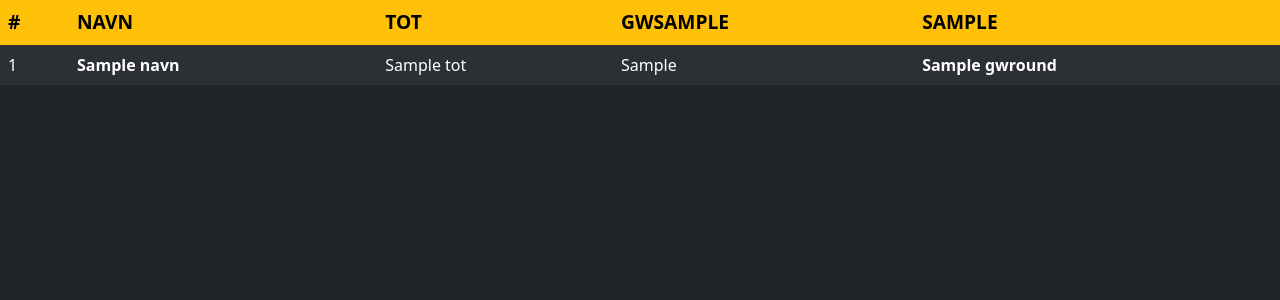
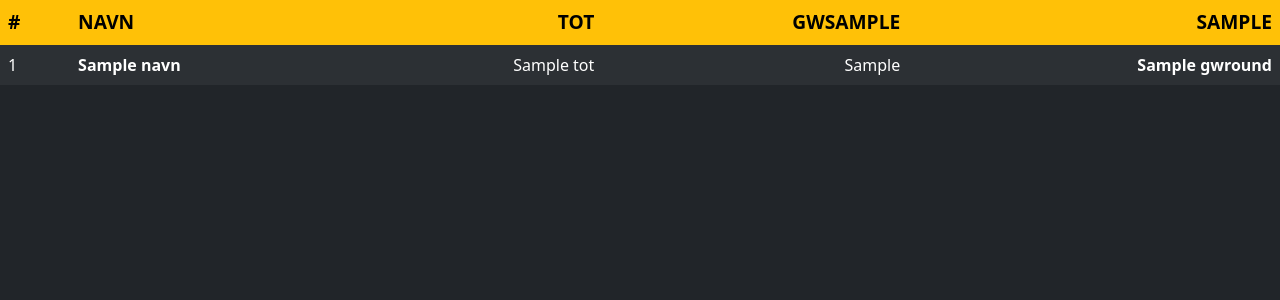
Before and after one commit to simenmadsen/furuligaen.v2, a Flask app: template templates/main_page.html in a window 1280 px wide. Shown: the part 56-356 px from the top of the page. Run offline with Flask 2, Linux system fonts and the light colour scheme; the template is opened without the code that fills it: most values are stand-ins (such as "Sample title", 1, 10 or a date in 2020); parts of the project's set-up code (start-up, migrations or seed data) failed here and were passed over; some libraries are stand-ins or nearby versions.

Commit message:
css-change

```diff
--- a/app.py
+++ b/app.py
@@ -417,7 +417,7 @@ def index():
     gwHead = gwHeader()
 
     data = getTabell()
-    data = data.apply(pd.Series.explode).to_dict(orient='records')
+    data = data.to_dict(orient='records')
     result = render_template('main_page.html', data=data, gwHead = gwHead, thisGw = thisGw, getChip = getChip)
 
     return result
@@ -486,7 +486,11 @@ def vinnere():
         result.columns = ['GW', 'Vinner', 'Poeng']
         return result
 
-    result = render_template('vinnere.html', tables=[getWinners().to_html(classes="table table-dark table-borderless table-striped vinnere", border=0)])
+    data = getWinners()
+
+    data = data.to_dict(orient='records')
+
+    result = render_template('vinnere.html', data = data)
 
     return result
 
--- a/static/css/main.css
+++ b/static/css/main.css
@@ -10,9 +10,11 @@ th {
   background-color: #ffc107 !important;
   color: black;
   font-size: larger;
-  text-align: left !important;
 }
 
+th.number, td.number {
+  text-align: right !important;
+}
 
 h1 {
   color: white;
@@ -31,20 +33,6 @@ p {
 a{
   color: white !important;
   text-decoration: none !important;
-}
-
-td:nth-child(2) {
-  font-weight: bolder;
-  text-align: left;
-
-}
-
-td:last-child {
-  font-weight: bolder;
-}
-
-table.dataframe th:first-child, .dataframe td:first-child {
-  display: none !important;
 }
 
 .col {
@@ -148,13 +136,6 @@ table.transfers {
   text-align: left !important;
 }
 
-table.transfers th:nth-child(1) {
-  text-align: left !important;
-}
-table.transfers th:nth-child(3) {
-  text-align: left !important;
-}
-
 table.transfers td:last-child {
   font-weight: normal;
 }
--- a/templates/base.html
+++ b/templates/base.html
@@ -2,7 +2,7 @@
 <html lang="en">
 <head>
     <link rel="icon" type="image/png" href="/static/furu.ico"/>
-    <link rel="stylesheet" href="/static/css/main.css?v=1.18">
+    <link rel="stylesheet" href="/static/css/main.css?v=1.19">
     <meta name="viewport" content="width=device-width, initial-scale=1.0">
     <link href="https://cdn.jsdelivr.net/npm/bootstrap@5.0.0-beta2/dist/css/bootstrap.min.css" rel="stylesheet" integrity="sha384-BmbxuPwQa2lc/FVzBcNJ7UAyJxM6wuqIj61tLrc4wSX0szH/Ev+nYRRuWlolflfl" crossorigin="anonymous">
     <title>{% block title %} {% endblock %}</title>
--- a/templates/main_page.html
+++ b/templates/main_page.html
@@ -11,30 +11,30 @@
 {% block content %}
 <table class="sortable table table-dark table-borderless table-striped">
     <thead>
-      <th>#</span></th>
+        <th>#</th>
         <th>Navn</th>
-        <th>Tot</th>
-        <th>GW{{thisGw}}</th>
-        <th>{{gwHead}}</th>
+        <th class = "number">Tot</th>
+        <th class = "number">GW{{thisGw}}</th>
+        <th class = "number">{{gwHead}}</th>
 
     </thead>
         {%for obj in data%}
         <tr>
             <td>{{obj.Rank}}</td>
             {% if getChip(obj['Entry']) == 'Bench Boost' %}
-                <td><a href="/{{obj.Entry}}">{{obj.Navn}}&nbsp;&nbsp;<span class="badge bg-danger">BB</span></a></td>
+                <td><b><a href="/{{obj.Entry}}">{{obj.Navn}}&nbsp;&nbsp;<span class="badge bg-danger">BB</span></a></b></td>
             {% elif getChip(obj['Entry']) == 'Triple Cap' %}
-                <td><a href="/{{obj.Entry}}">{{obj.Navn}}&nbsp;&nbsp;<span class="badge bg-danger">TC</span></a></td>
+                <td><b><a href="/{{obj.Entry}}">{{obj.Navn}}&nbsp;&nbsp;<span class="badge bg-danger">TC</span></a></b></td>
             {% elif getChip(obj['Entry']) == 'Free Hit' %}
-                <td><a href="/{{obj.Entry}}">{{obj.Navn}}&nbsp;&nbsp;<span class="badge bg-danger">FH</span></a></td>
+                <td><b><a href="/{{obj.Entry}}">{{obj.Navn}}&nbsp;&nbsp;<span class="badge bg-danger">FH</span></a></b></td>
             {% elif getChip(obj['Entry']) == 'Wildcard' %}
-                <td><a href="/{{obj.Entry}}">{{obj.Navn}}&nbsp;&nbsp;<span class="badge bg-danger">WC</span></a></td>
+                <td><b><a href="/{{obj.Entry}}">{{obj.Navn}}&nbsp;&nbsp;<span class="badge bg-danger">WC</span></a></b></td>
             {% else %}
-                <td><a href="/{{obj.Entry}}">{{obj.Navn}}&nbsp;&nbsp;</a></td>
+                <td><b><a href="/{{obj.Entry}}">{{obj.Navn}}</a></b></td>
             {% endif %}
-            <td>{{obj.Tot}}</td>
-            <td>{{obj.GW}}</td>
-            <td>{{obj.GWround}}</td>
+            <td class = "number">{{obj.Tot}}</td>
+            <td class = "number">{{obj.GW}}</td>
+            <td class = "number"><b>{{obj.GWround}}</b></td>
         </tr>
         {% endfor %}
 </table>
--- a/templates/transfers.html
+++ b/templates/transfers.html
@@ -9,12 +9,12 @@ content %}
   </thead>
   {% for obj in data %}
   <tr>
-    <td><a href="/{{obj['entry']}}">{{getManagerName(obj['entry'])}}</a></td>
+    <td><a href="/{{obj['entry']}}"><b>{{getManagerName(obj['entry'])}}</b></a></td>
     <td>
         {% for trans in obj['transfers'] %}
             <img class = "trans_in" src="https://resources.premierleague.com/premierleague/photos/players/110x140/p{{trans["photo_in"]}}.png">
             <br/>
-            {{trans['element_in']}}
+            <b>{{trans['element_in']}}</b>
             <br/>
         {% endfor %}
     </td>
```
Also changed, not shown: templates/vinnere.html (+13 -2 lines).
